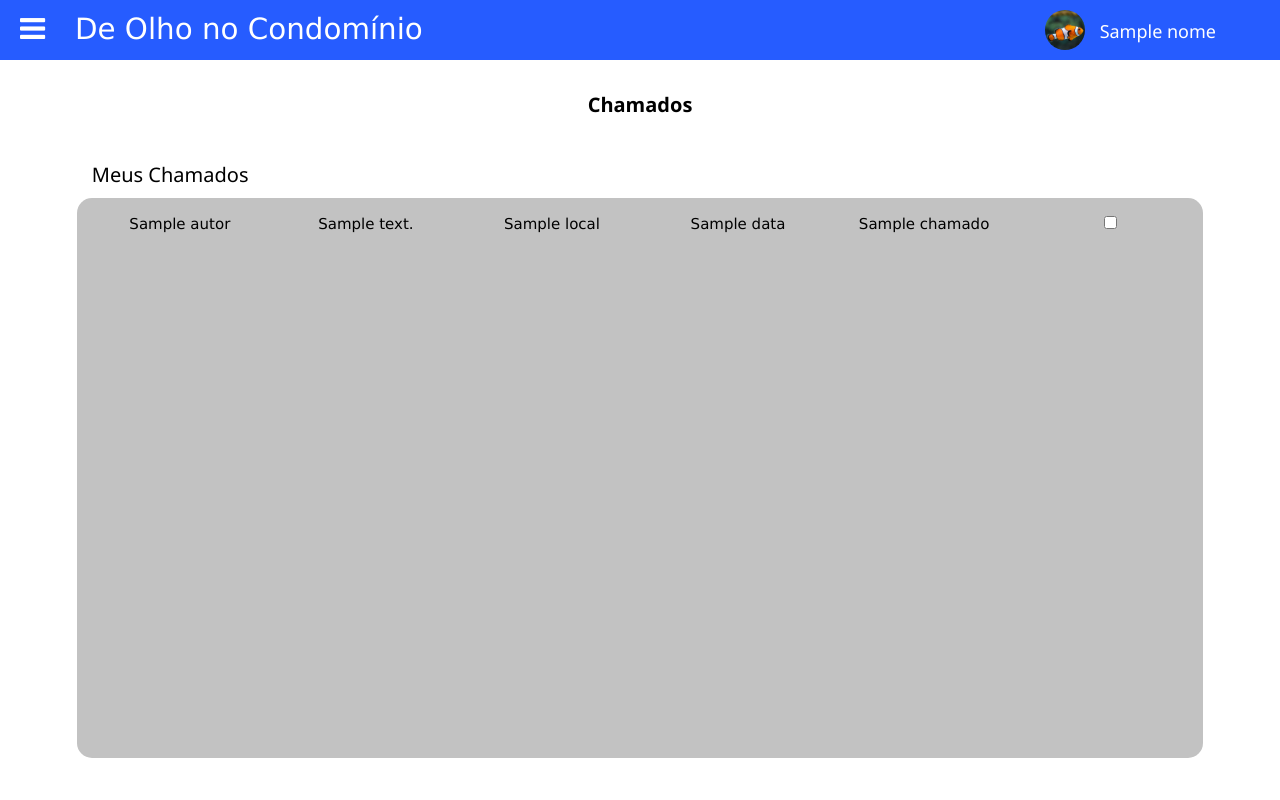
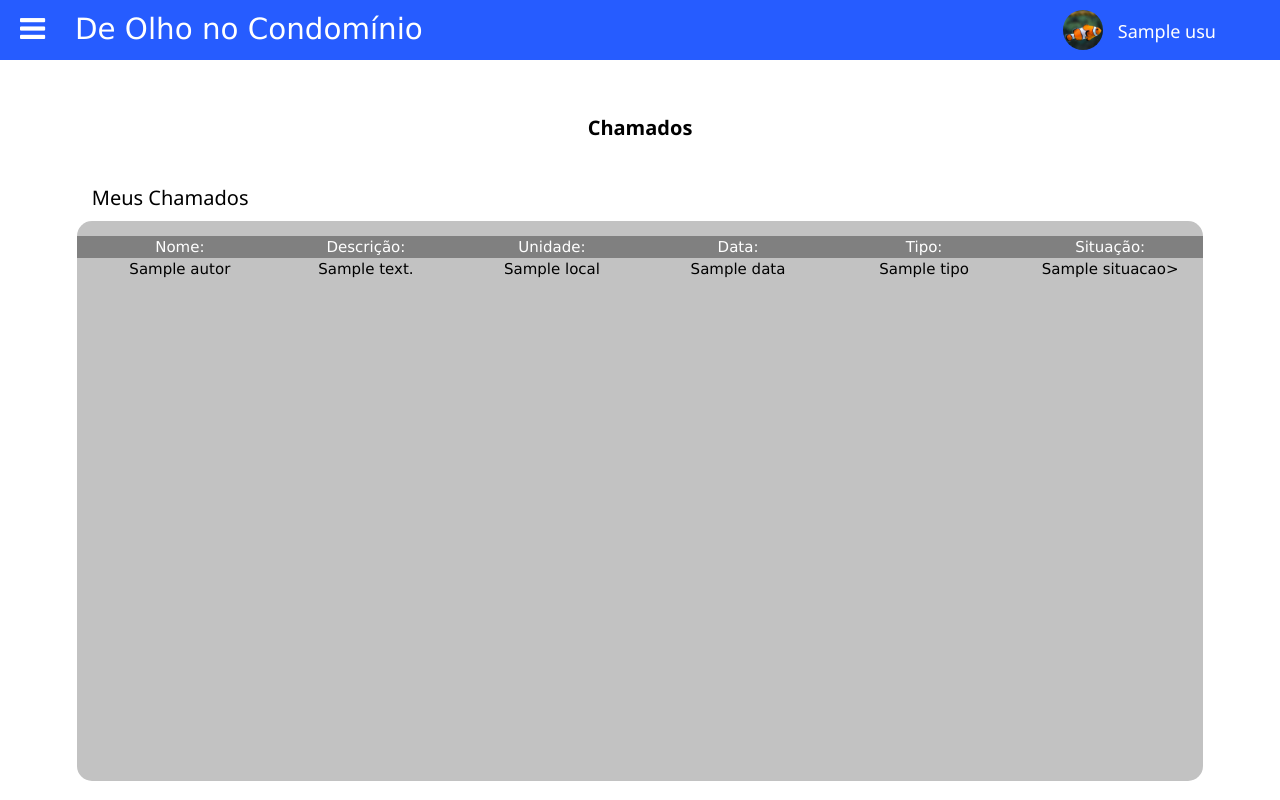
Before and after one commit to GustavoHprofile/Condominio, a Flask app: template templates/chamados.html in a window 1280 px wide. Run offline with Flask 3, Linux system fonts and the light colour scheme; the template is opened without the code that fills it: most values are stand-ins (such as "Sample title", 1, 10 or a date in 2020); some libraries are stand-ins or nearby versions.

Commit message:
correção campo status do chamado
mudado de checkbox para status atual

```diff
--- a/templates/chamados.html
+++ b/templates/chamados.html
@@ -14,11 +14,11 @@
 	<body onload="adm()">
 		<div id="nav">
 			<i class="fa fa-bars menu" id="toggleButton"></i>
-			<p class="menu texto">De Olho no Condomínio</p>
+			<a href="{{ url_for('home') }}"><p class="menu texto">De Olho no Condomínio</p></a>
 			<div class="navusr">
 				<a onclick="logoff()">
-					<h5>{{ nome }}</h5>
-					<img class="usr" src="../static/img/6.jpg">
+					<h5>{{ usu.nome_completo }}</h5>
+					<img class="usr" src="{{ url_for('static', filename='img/6.jpg') }}">
 				</a>
 			</div>
 		</div>
@@ -27,12 +27,12 @@
 			<h3>Gerenciar Perfil</h3>
 			<br>
 			<img class="usr" src="../static/img/6.jpg">
-		<h4 id="nomeusr">{{ nome }}</h4>
-		<h4 id="ap">{{ endereco }}"</h4>
-		<input id="email" type="email" placeholder="email@email.com" value="{{ email }}" autocomplete="off" readonly>
+			<h4 id="nomeusr">{{ usu.nome_completo }}</h4>
+			<h4 id="ap">{{ usu.endereco }}</h4>
+			<input id="email" type="email" placeholder="email@email.com" value="{{ usu.email }}" autocomplete="off" readonly>
 			<br>
 			<br>
-		<input type="tel" class="form-control" id="tel" name="tel" maxlength="15" pattern="\(\d{2}\)\s*\d{5}-\d{4}" placeholder="(99)99999-9999" value="{{ tel }}" autocomplete="off" readonly>
+			<input type="tel" class="form-control" id="tel" name="tel" maxlength="15" pattern="\(\d{2}\)\s*\d{5}-\d{4}" placeholder="(99)99999-9999" value="{{ usu.telefone }}" autocomplete="off" readonly>
 			<div class="menubottom">
 				<div id="opcoes" class="hidden">
 					<div style="position: fixed; bottom: 30px;">
@@ -50,11 +50,12 @@
 				</div>
 				<div id="altse">
 					<center>
-						<a id="/chamados">Chamados</a>
+						<a href="/chamados">Chamados</a>
 					</center>
 				</div>
 			</div>
 		</div>
+		</div>exit
 		<div class="barralateralbg">
 		</div>
 		<div class="corpo">
@@ -64,14 +65,22 @@
 			<h4 style="margin: 40px 0px 8px 15px;">Meus Chamados</h4>
 			<div class="chamados">
 				<ul>
-					{% for chamado in tabela %}
-					<li>
-						<div>{{ chamado['Autor']}}</div>
-						<div>{{ chamado['Descricao'] }}</div>
-						<div>{{ chamado['Local'] }}</div>
-						<div>{{ chamado['Data'] }}</div>
-						<div>{{ chamado['nomet'] }}</div>
-						<div><input type="checkbox" name="tratativa" value="{{chamado['Situ'] }}"></div></li>
+					<li style="background-color: gray; color: white;">
+						<div>Nome:</div>
+						<div>Descrição:</div>
+						<div>Unidade:</div>
+						<div>Data:</div>
+						<div>Tipo:</div>
+						<div>Situação:</div>
+					</li>
+					{% for documento in chamados %}
+					<li onclick="location.href('/notificacao')">
+						<div>{{ documento.autor }}</div>
+						<div>{{ documento.descricao }}</div>
+						<div>{{ documento.local }}</div>
+						<div>{{ documento.data }}</div>
+						<div>{{ documento.tipo }}</div>
+						<div>{{ documento.situacao }}></div>
 					</li>
 					{% endfor %}
 				</ul>
```
Lines whose indentation alone changed are shown as unchanged.
